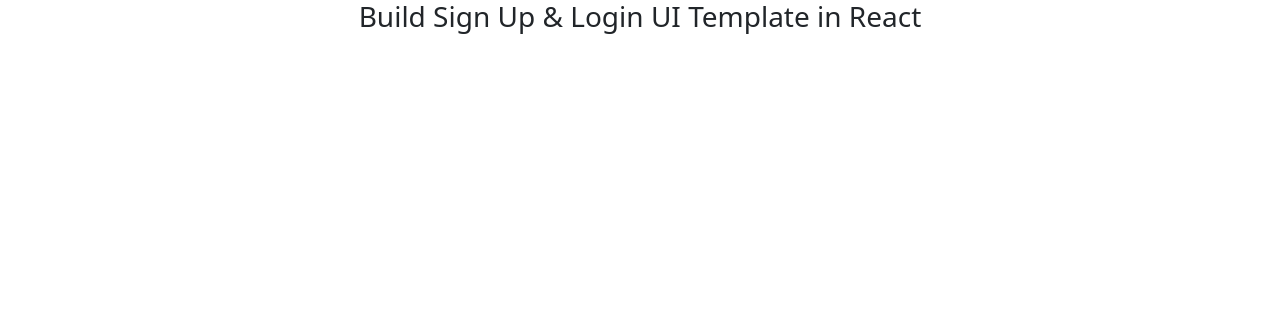
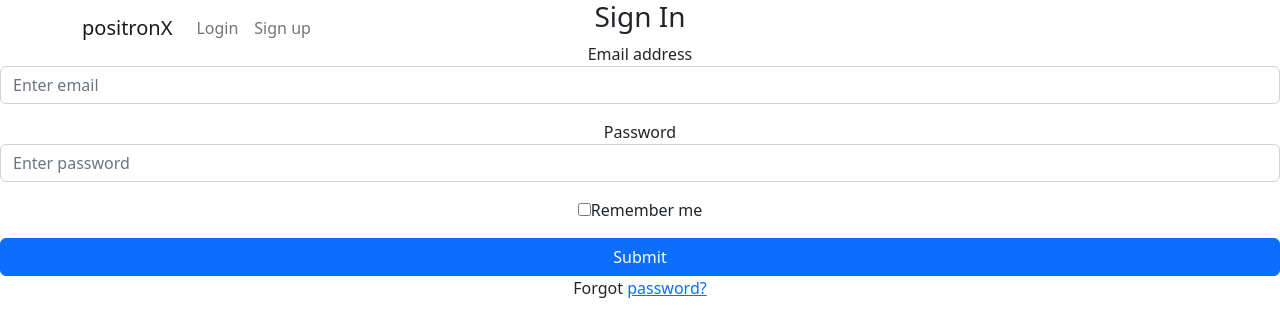
Before and after one commit to fast-isb/assignment-1-WaqasAkhtar1, a React (Create React App) app in the folder frontend/: page / in a window 1280 px wide. Shown: the top 336 px of the page. Built offline with nearby package versions, Linux system fonts and the light colour scheme.

Commit message:
sign up and sign in 2nd commit

```diff
--- a/frontend/src/App.js
+++ b/frontend/src/App.js
@@ -1,11 +1,45 @@
-import React from 'react';
-import '../node_modules/bootstrap/dist/css/bootstrap.min.css';
-import './App.css';
+import React from 'react'
+import '../node_modules/bootstrap/dist/css/bootstrap.min.css'
+import './App.css'
+import { BrowserRouter as Router, Routes, Route, Link } from 'react-router-dom'
+import Login from './components/login.component'
+import SignUp from './components/signup.component'
 function App() {
   return (
-    <div className="App">
-      <h3>Build Sign Up & Login UI Template in React</h3>
-    </div>
-  );
+    <Router>
+      <div className="App">
+        <nav className="navbar navbar-expand-lg navbar-light fixed-top">
+          <div className="container">
+            <Link className="navbar-brand" to={'/sign-in'}>
+              positronX
+            </Link>
+            <div className="collapse navbar-collapse" id="navbarTogglerDemo02">
+              <ul className="navbar-nav ml-auto">
+                <li className="nav-item">
+                  <Link className="nav-link" to={'/sign-in'}>
+                    Login
+                  </Link>
+                </li>
+                <li className="nav-item">
+                  <Link className="nav-link" to={'/sign-up'}>
+                    Sign up
+                  </Link>
+                </li>
+              </ul>
+            </div>
+          </div>
+        </nav>
+        <div className="auth-wrapper">
+          <div className="auth-inner">
+            <Routes>
+              <Route exact path="/" element={<Login />} />
+              <Route path="/sign-in" element={<Login />} />
+              <Route path="/sign-up" element={<SignUp />} />
+            </Routes>
+          </div>
+        </div>
+      </div>
+    </Router>
+  )
 }
-export default App;
+export default App
--- a/frontend/src/components/login.component.js
+++ b/frontend/src/components/login.component.js
@@ -1,10 +1,46 @@
-import React, { Component } from "react";
+import React, { Component } from 'react'
 export default class Login extends Component {
-    render() {
-        return (
-            <div>
-                <h3>React Login Component</h3>
-            </div>
-        );
-    }
+  render() {
+    return (
+      <form>
+        <h3>Sign In</h3>
+        <div className="mb-3">
+          <label>Email address</label>
+          <input
+            type="email"
+            className="form-control"
+            placeholder="Enter email"
+          />
+        </div>
+        <div className="mb-3">
+          <label>Password</label>
+          <input
+            type="password"
+            className="form-control"
+            placeholder="Enter password"
+          />
+        </div>
+        <div className="mb-3">
+          <div className="custom-control custom-checkbox">
+            <input
+              type="checkbox"
+              className="custom-control-input"
+              id="customCheck1"
+            />
+            <label className="custom-control-label" htmlFor="customCheck1">
+              Remember me
+            </label>
+          </div>
+        </div>
+        <div className="d-grid">
+          <button type="submit" className="btn btn-primary">
+            Submit
+          </button>
+        </div>
+        <p className="forgot-password text-right">
+          Forgot <a href="#">password?</a>
+        </p>
+      </form>
+    )
+  }
 }
--- a/frontend/src/components/signup.component.js
+++ b/frontend/src/components/signup.component.js
@@ -1,10 +1,46 @@
-import React, { Component } from "react";
+import React, { Component } from 'react'
 export default class SignUp extends Component {
-    render() {
-        return (
-            <div>
-                <h3>React SignUp Component</h3>
-            </div>
-        );
-    }
+  render() {
+    return (
+      <form>
+        <h3>Sign Up</h3>
+        <div className="mb-3">
+          <label>First name</label>
+          <input
+            type="text"
+            className="form-control"
+            placeholder="First name"
+          />
+        </div>
+        <div className="mb-3">
+          <label>Last name</label>
+          <input type="text" className="form-control" placeholder="Last name" />
+        </div>
+        <div className="mb-3">
+          <label>Email address</label>
+          <input
+            type="email"
+            className="form-control"
+            placeholder="Enter email"
+          />
+        </div>
+        <div className="mb-3">
+          <label>Password</label>
+          <input
+            type="password"
+            className="form-control"
+            placeholder="Enter password"
+          />
+        </div>
+        <div className="d-grid">
+          <button type="submit" className="btn btn-primary">
+            Sign Up
+          </button>
+        </div>
+        <p className="forgot-password text-right">
+          Already registered <a href="/sign-in">sign in?</a>
+        </p>
+      </form>
+    )
+  }
 }
```
